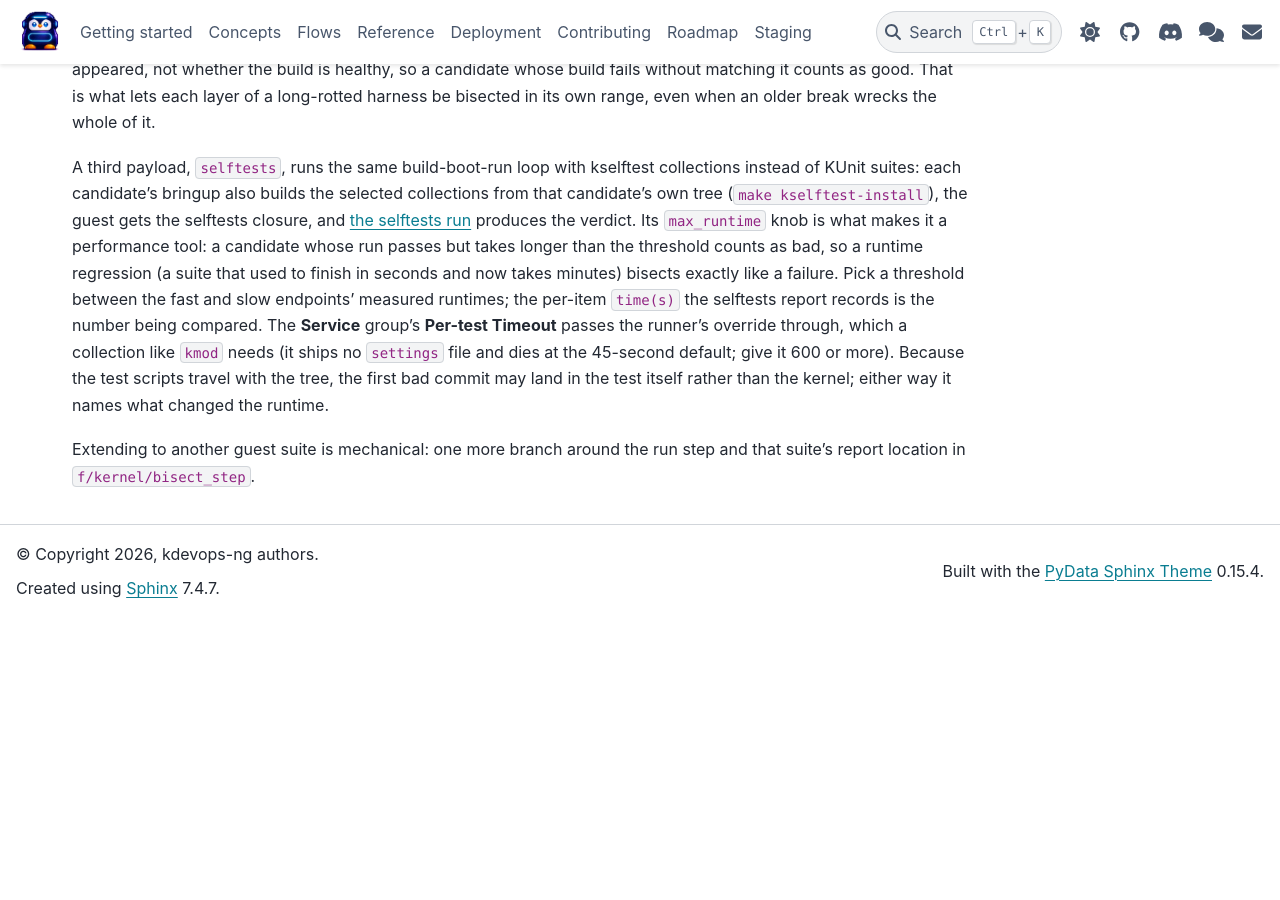
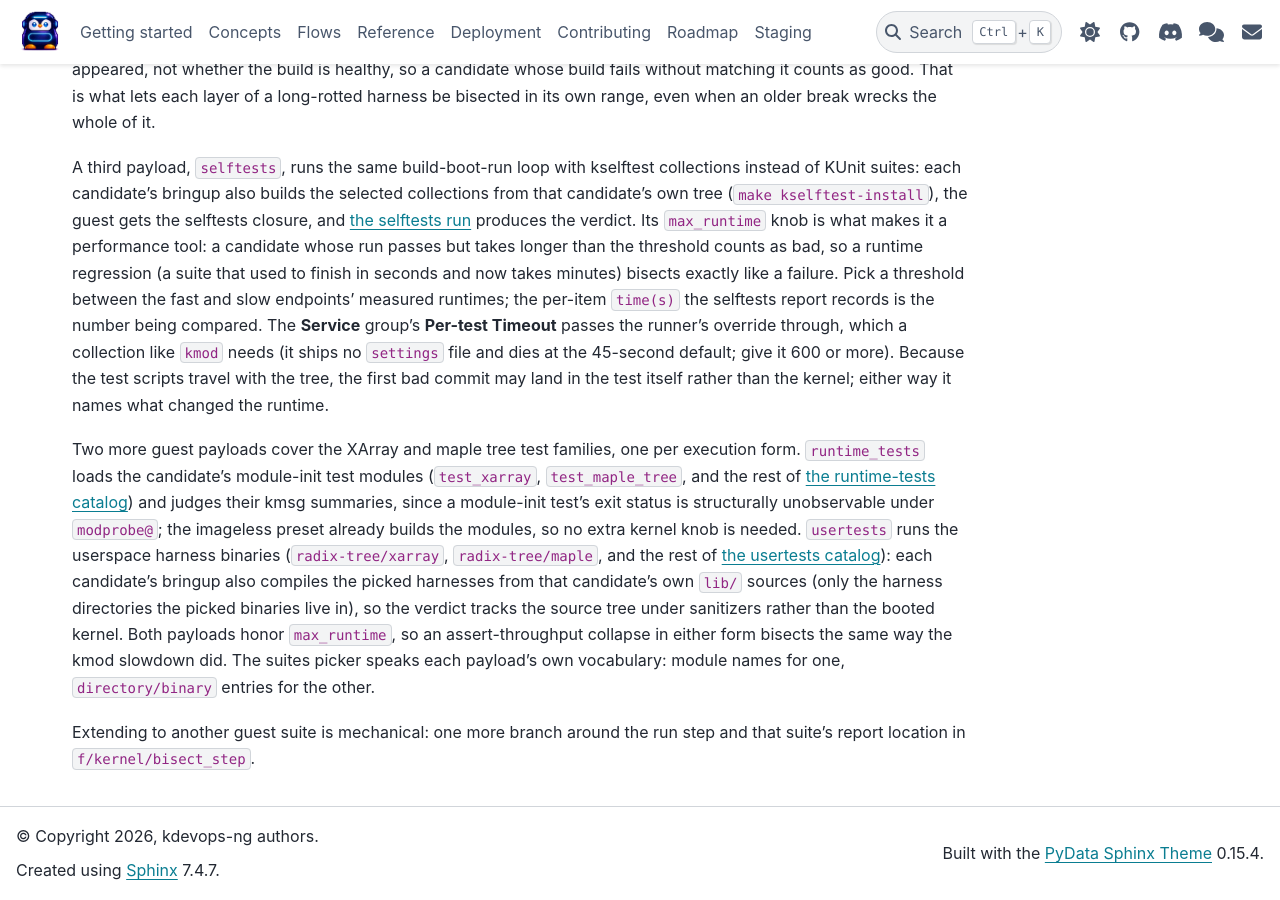
Before and after one commit to dagomez137/kdevops-ng, a Sphinx documentation site: the page built from docs/flows/bisect.rst, in a window 1280 px wide and 900 px high, scrolled down 1195 px. Built offline with Sphinx 7.4.7 and the PyData theme 0.15.4, drawn with Linux system fonts in a browser that asks for light colours; before the commit the page ends 1812 px from its top, so only the background shows below that; some of the changed text lies outside the part shown.

Commit message:
docs: cover the runtime-tests and usertests bisect payloads
Describe the two new guest payloads on the bisect page: the module-init
form judged by kmsg summaries and the userspace harness form built from
each candidate's own lib/ sources, both honoring max_runtime, with the
suites picker speaking each payload's own vocabulary. Link both suite
pages at first mention per the linking conventions.

Generated-by: Claude AI
Signed-off-by: Daniel Gomez <da.gomez@kernel.org>

```diff
--- a/docs/flows/bisect.rst
+++ b/docs/flows/bisect.rst
@@ -7,8 +7,8 @@ Bisect a kernel regression
 ==========================
 
 The :src:`f/kernel/bisect` flow finds the first bad kernel commit for a
-failing KUnit suite (the default payload; the selftests and host-side build
-payloads follow below) by driving :cmd:`git bisect` with real guest runs. Each
+failing KUnit suite (the default payload; the other payloads follow below)
+by driving :cmd:`git bisect` with real guest runs. Each
 iteration builds the candidate commit, boots a dedicated guest with it, runs
 the selected suites, and feeds the verdict back, until git names the first
 bad commit. It composes the flows you already know: :src:`f/qsu/bringup`
@@ -88,5 +88,23 @@ scripts travel with the tree, the first bad commit may land in the test
 itself rather than the kernel; either way it names what changed the
 runtime.
 
+Two more guest payloads cover the XArray and maple tree test families,
+one per execution form. ``runtime_tests`` loads the candidate's
+module-init test modules (``test_xarray``, ``test_maple_tree``, and the
+rest of :doc:`the runtime-tests catalog <runtime-tests>`) and judges
+their kmsg summaries, since a module-init test's exit status is
+structurally unobservable under ``modprobe@``; the imageless preset
+already builds the modules, so no extra kernel knob is needed.
+``usertests`` runs the userspace harness binaries (``radix-tree/xarray``,
+``radix-tree/maple``, and the rest of :doc:`the usertests catalog
+<usertests>`): each candidate's bringup also compiles the picked
+harnesses from that candidate's own ``lib/`` sources (only the harness
+directories the picked binaries live in), so the verdict tracks the
+source tree under sanitizers rather than the booted kernel. Both payloads
+honor ``max_runtime``, so an assert-throughput collapse in either form
+bisects the same way the kmod slowdown did. The suites picker speaks each
+payload's own vocabulary: module names for one, ``directory/binary``
+entries for the other.
+
 Extending to another guest suite is mechanical: one more branch around the
 run step and that suite's report location in :src:`f/kernel/bisect_step`.
```
